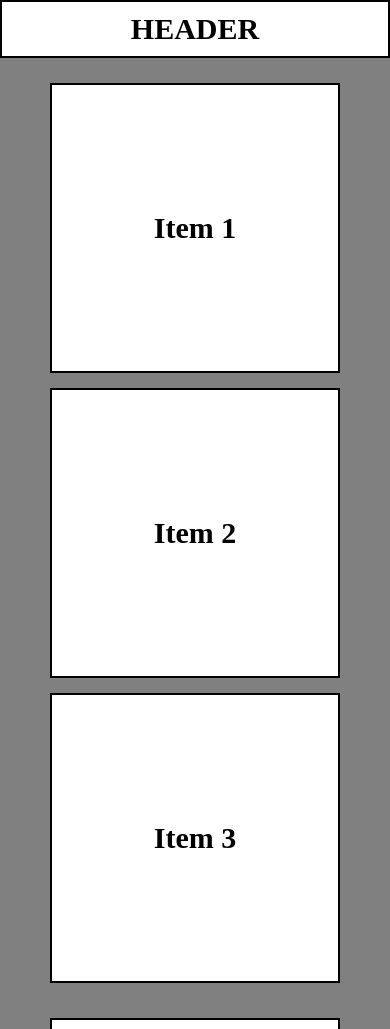
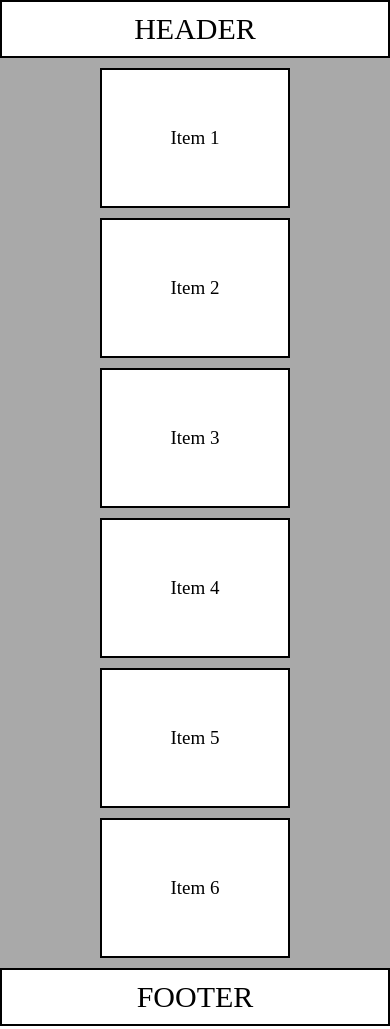
Before and after one commit to jmgtDev/Layout-com-flexbox, a plain HTML site: page index.html in a window 390 px wide. Shown: the top 1029 px of the page. Drawn offline with Linux system fonts and the light colour scheme.

Commit message:
Responsividade arrumada

```diff
--- a/index.html
+++ b/index.html
@@ -6,40 +6,50 @@
     <link rel="stylesheet" href="./style.css">
     <title>Layout responsivo com flexbox</title>
 </head>
-<body class="body">
+<body>
+    <div class="allContent">
         <header class="header">
-        <h1>
+            <p>
                 HEADER
-        </h1>
+            </p>
         </header>
-    <div class="allItens">
-        <div class ="divItens123">
-            <h2 class="iten">
+        <section class ="itens">
+            <div class="item">
+                <p class="paragraph">
                     Item 1
-            </h2>
-            <h2 class="iten">
+                </p>
+            </div>
+            <div class="item">
+                <p class="paragraph">
                     Item 2
-            </h2>
-            <h2 class="iten">
+                </p>
+            </div>
+            <div class="item">
+                <p class="paragraph">
                     Item 3
-            </h2>
+                </p>
             </div>
-        <div class="divItens456">
-            <h2 class="iten">
+            <div class="item">
+                <p class="paragraph">
                     Item 4
-            </h2>
-            <h2 class="iten">
+                </p>
+            </div>
+            <div class="item">
+                <p class="paragraph">
                     Item 5
-            </h2>
-            <h2 class="iten">
+                </p>
+            </div>
+            <div class="item">
+                <p class="paragraph">
                     Item 6
-            </h2>
+                </p>
             </div>
+        </section>
+        <footer class="footer">
+            <p>
+                FOOTER
+            </p>
+        </footer>
     </div>
-    <footer class="footer">
-        <h1>
-            FOOTER
-        </h1>
-    </footer>
 </body>
 </html>
--- a/style.css
+++ b/style.css
@@ -3,88 +3,108 @@
     margin: 0;
     box-sizing: border-box;
 }
-.body {
-    background-color: gray;
+.allContent {
+    background-color: darkgray;
     display: flex;
-    max-height: 100%;
+    min-height: 100vh;
     flex-direction: column;
-    row-gap: 25px;
-    justify-content: space-between;
 }
 
-.header{
+ .paragraph {
+    font-size: 30px;
+}
+
+.header {
     background-color: white;
     border: 2px solid black;
-    text-align: center;
-    font-size: 15px;
+    display: flex;
+    justify-content: center;
     padding: 10px;
+    font-size: 45px;
 }
-.footer{
+  .footer {
+    flex-basis: 100%;
     background-color: white;
     border: 2px solid black;
-    text-align: center;
-    font-size: 15px;
-    padding: 10px;
-
-}
-
-.allItens{
-    display: flex;
-    flex-direction: column;
-    row-gap: 20px;
-    flex-grow: 1;
-    padding-left: 200px;
-    padding-right: 200px;
-    padding-bottom: 100%;
-
-}
-.iten{
-    background-color: white;
-    height: 290px;
-    width: 400px;
-    border: 2px solid black;
-    font-size: 30px;
     display: flex;
     justify-content: center;
     align-items: center;
-    flex-basis: auto;
-    flex-grow: 1;
-
-
+    padding: 10px;
+    font-size: 45px;
 }
-
-.divItens123 {
+.itens {
     display: flex;
     flex-wrap: wrap;
-    gap: 15px;
+    align-items: center;
     justify-content: center;
-    align-items: center;
-    padding-bottom: 15px;
-}
+    padding: 10px;
+    gap: 10px;
+    flex: 1 0 auto;
+  }
 
-.divItens456 {
+.item {
+    flex-basis: 350px;
+    height: 230px;
+    border: 2px solid black;
+    background-color: white;
     display: flex;
-    flex-wrap: wrap;
-    gap: 15px;
     justify-content: center;
     align-items: center;
 }
 
-@media (max-width: 730px){
-    .allItens{
-        padding-left: 15px;
-        padding-right: 15px;
+
+@media (min-width: 1440px){
+    .item{
+        flex-basis: 390px;
+        height: 280px;
     }
-    .iten{
-        flex-grow: 0;
-        width: 290px;
-        height: 290px;
+    .paragraph{
+        font-size: 40px;
+    }
+}
+@media (min-width: 1600px){
+    .item{
+        flex-basis: 450px;
+        height: 340px;
     }
 }
 
-@media(max-width: 350px){
-    .iten{
-        width: 260px;
-        height: 260px;
+@media (min-width: 1848px){
+    .item{
+        flex-basis: 580px;
+        height: 370px;
     }
 }
+
+@media (min-width: 2363px){
+    .item{
+        flex-basis: 690px;
+        height: 400px;
+    }
+    .itens{
+        gap: 30px;
+    }
+}
+
+ @media (max-width: 730px){
+    .item{
+        flex-basis: 250px;
+        height: 180px;
+    }
+}
+
+@media(max-width: 540px){
+    .item{
+        flex-basis: 190px;
+        height: 140px;
+    }
+    .header{
+        font-size: 30px;
+    }
+    .footer{
+        font-size: 30px;
+    }
+    .paragraph{
+        font-size: 19px;
+    }
+}
```
Lines whose indentation alone changed are shown as unchanged.
